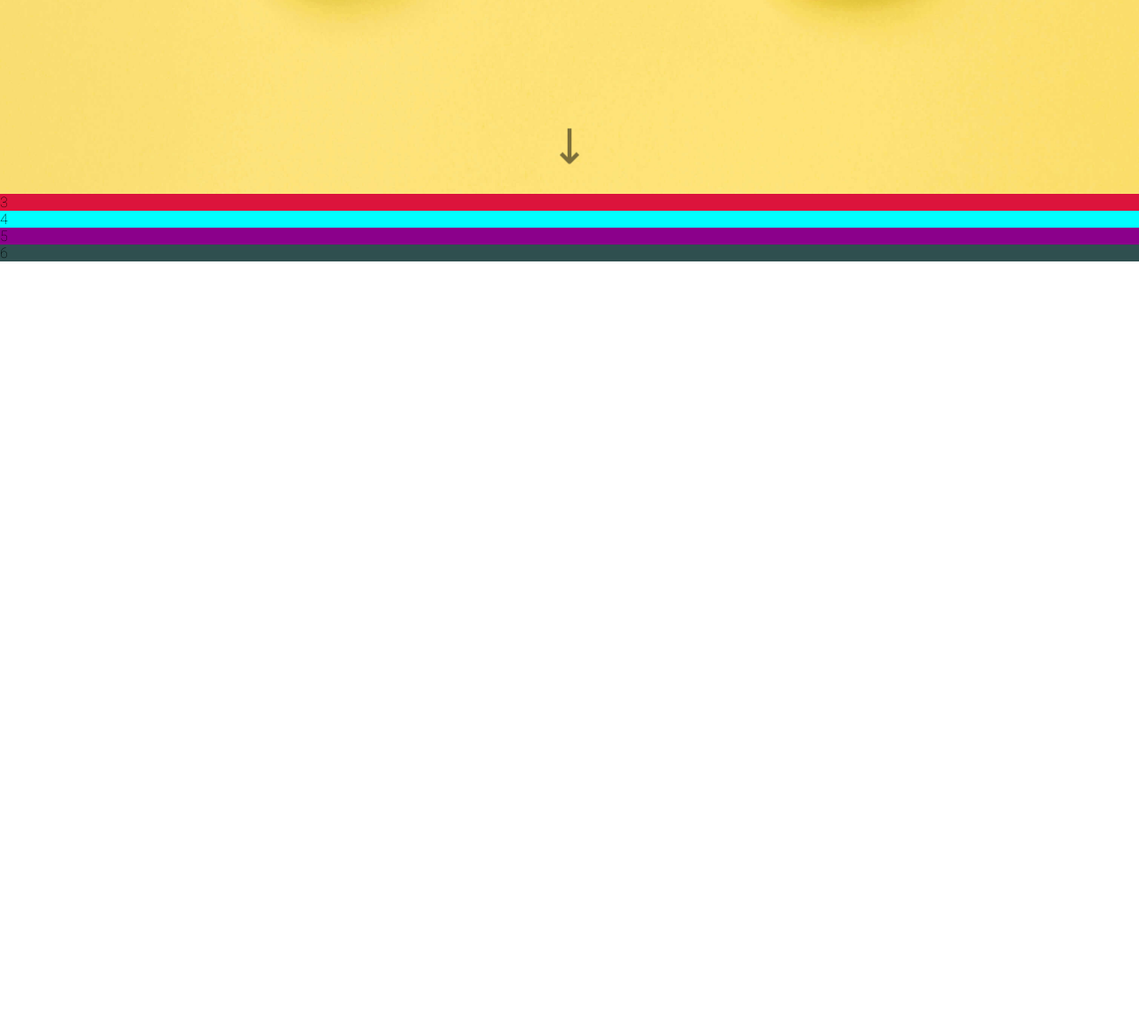
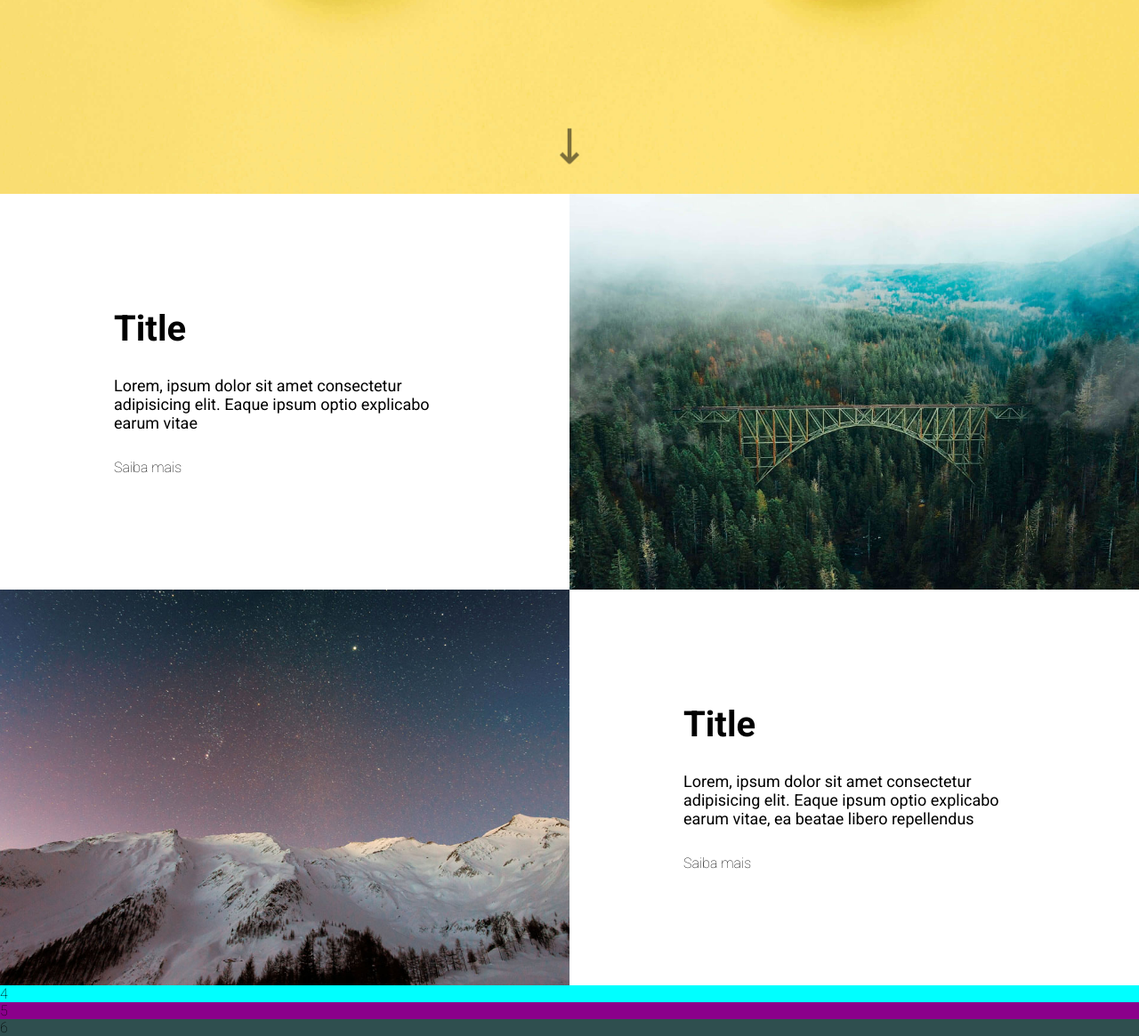
Before and after one commit to xlraullx/Landing-page-company-xyz, a plain HTML site: page index.html in a window 1280 px wide. Shown: the part 569-1734 px from the top of the page at 89% size. Before the commit the page ends 863 px from the top, so only its background shows below. Drawn offline with Linux system fonts and the light colour scheme.

Commit message:
feito a seção de sobre do lading page

```diff
--- a/index.html
+++ b/index.html
@@ -47,7 +47,18 @@
     </section>
 
     <section class="about">
-        3
+        <div class="item">
+            <h3>Title</h3>
+            <p>Lorem, ipsum dolor sit amet consectetur adipisicing elit. Eaque ipsum optio explicabo earum vitae</p>
+            <a href="#" class="btn-know-more">Saiba mais</a>
+        </div>
+        <div class="image right"></div>
+        <div class="image left"></div>
+        <div class="item">
+            <h3>Title</h3>
+            <p>Lorem, ipsum dolor sit amet consectetur adipisicing elit. Eaque ipsum optio explicabo earum vitae, ea beatae libero repellendus</p>
+            <a href="#" class="btn-know-more">Saiba mais</a>
+        </div>
     </section>
 
     <section class="services">
--- a/src/css/style.css
+++ b/src/css/style.css
@@ -80,8 +80,63 @@ body{
 
 .about{
     grid-area: about;
-    background-color: crimson;
+    display: grid;
+    grid-template-columns: 1fr 1fr;
+    background-color: #fff;
+}
 
+.about .image{
+    height: 100%;
+    width: 100%;
+}
+
+.about .image.right{
+    background: url(../images/bridge.jpg) center center no-repeat;
+    background-size: cover;
+}
+
+.about .image.left{
+    background: url(../images/sky.jpg) center center no-repeat;
+    background-size: cover;
+}
+
+.about .item{
+    padding: 20%;
+    display: flex;
+    flex-direction: column;
+    justify-content: center;
+    align-content: center;
+}
+
+.about .item h3{
+    font-weight: 700;
+    font-size: 4rem;
+}
+
+.about .item p{
+    font-weight: 400;
+    font-size: 1.8rem;
+    margin: 30px 0px;
+}
+
+.about .item .btn-know-more{
+    font-size: 1.6rem;
+    align-self: flex-start;
+}
+
+.about .item .btn-know-more:hover{
+    font-weight: 700;
+}
+
+@media (max-width: 425px){
+    .about .item{
+        text-align: center;
+    }
+
+    .about{
+        grid-template-columns: 1fr;
+        grid-template-rows: repeat(4, 1fr);
+    }
 }
 
 .services{
--- a/src/css/variables.css
+++ b/src/css/variables.css
@@ -0,0 +1,3 @@
+:root{
+    --max-width-size: 1920px;
+}
```
